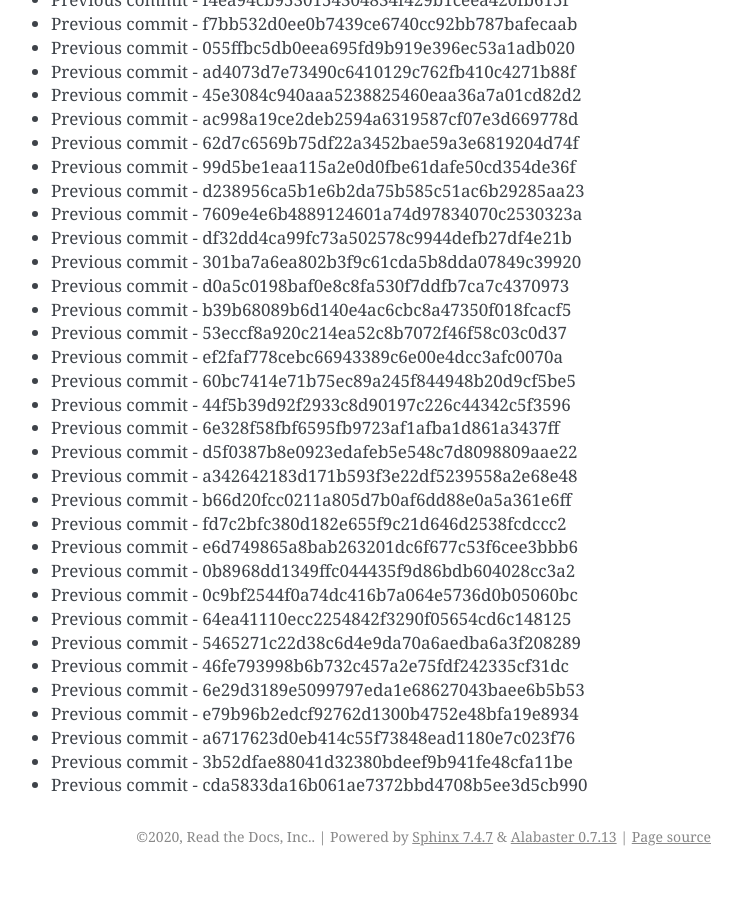
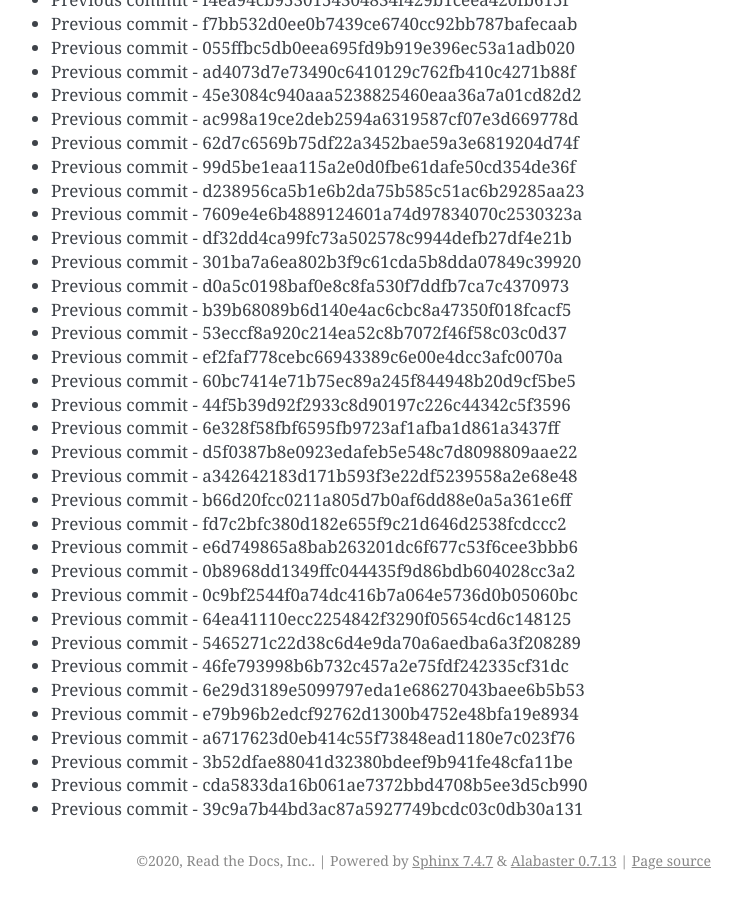
Before and after one commit to readthedocs/rtd-git-stresstest, a Sphinx documentation site: the page built from docs/updates.rst, in a window 1280 px wide and 900 px high, scrolled down 61504 px. Shown: the whole window, without its empty margins (399-1141 px from the left). Built offline with Sphinx 7.4.7, drawn with Linux system fonts in a browser that asks for light colours; before the commit the page ends 62380 px from its top, so only the background shows below that.

Commit message:
Generating commit from previous: 39c9a7b44bd3ac87a5927749bcdc03c0db30a131

```diff
--- a/docs/updates.rst
+++ b/docs/updates.rst
@@ -2616,3 +2616,4 @@ It can be tested for any performance characteristics.
 * Previous commit - a6717623d0eb414c55f73848ead1180e7c023f76
 * Previous commit - 3b52dfae88041d32380bdeef9b941fe48cfa11be
 * Previous commit - cda5833da16b061ae7372bbd4708b5ee3d5cb990
+* Previous commit - 39c9a7b44bd3ac87a5927749bcdc03c0db30a131
```
